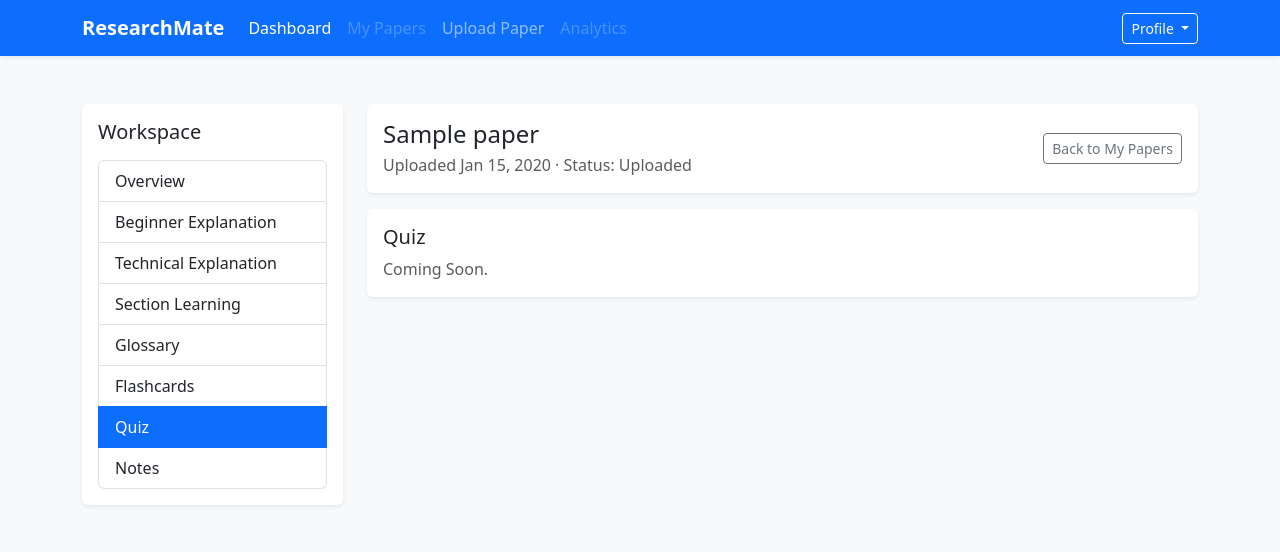
After one commit to Abir-Hossen/ResearchMate, a Django app: page /papers/1/quiz/ in a window 1280 px wide. The commit adds this page. Shown: the top 552 px of the page. Run offline with Django 5.2, Linux system fonts and the light colour scheme; a user stored in the database is signed in; tables that the repository leaves empty hold one stand-in row (values such as "Sample post").

Commit message:
WorkSpace structure added

```diff
--- /dev/null
+++ b/papers/services.py
@@ -0,0 +1,26 @@
+from django.shortcuts import get_object_or_404
+
+from .models import Paper
+
+
+def get_user_paper(user, paper_id):
+    return get_object_or_404(Paper, pk=paper_id, owner=user)
+
+
+def get_paper_metadata(paper):
+    return {
+        'paper': paper,
+        'title': paper.title,
+        'uploaded_at': paper.uploaded_at,
+        'status': paper.processing_status,
+        'file_name': paper.pdf_file.name.split('/')[-1],
+        'file_size': paper.pdf_file.size,
+    }
+
+
+def build_workspace_context(user, paper_id, active_tab):
+    paper = get_user_paper(user, paper_id)
+    return {
+        'paper': paper,
+        'active_tab': active_tab,
+    }
--- a/papers/urls.py
+++ b/papers/urls.py
@@ -1,9 +1,29 @@
 from django.urls import path
 
-from .views import delete_paper_view, my_papers_view, upload_paper_view
+from .views import (
+    delete_paper_view,
+    my_papers_view,
+    paper_beginner,
+    paper_flashcards,
+    paper_glossary,
+    paper_notes,
+    paper_overview,
+    paper_quiz,
+    paper_sections,
+    paper_technical,
+    upload_paper_view,
+)
 
 urlpatterns = [
     path('upload/', upload_paper_view, name='upload_paper'),
     path('my-papers/', my_papers_view, name='my_papers'),
     path('delete/<int:pk>/', delete_paper_view, name='delete_paper'),
+    path('<int:paper_id>/overview/', paper_overview, name='paper_overview'),
+    path('<int:paper_id>/beginner/', paper_beginner, name='paper_beginner'),
+    path('<int:paper_id>/technical/', paper_technical, name='paper_technical'),
+    path('<int:paper_id>/sections/', paper_sections, name='paper_sections'),
+    path('<int:paper_id>/glossary/', paper_glossary, name='paper_glossary'),
+    path('<int:paper_id>/flashcards/', paper_flashcards, name='paper_flashcards'),
+    path('<int:paper_id>/quiz/', paper_quiz, name='paper_quiz'),
+    path('<int:paper_id>/notes/', paper_notes, name='paper_notes'),
 ]
--- a/papers/views.py
+++ b/papers/views.py
@@ -4,6 +4,8 @@ from django.shortcuts import get_object_or_404, redirect, render
 
 from .forms import PaperUploadForm
 from .models import Paper
+from .services import build_workspace_context, get_paper_metadata, get_user_paper
+from .utils import format_file_size
 
 
 @login_required(login_url='login')
@@ -45,3 +47,54 @@ def delete_paper_view(request, pk):
         return redirect('my_papers')
 
     return render(request, 'papers/delete_confirm.html', {'paper': paper})
+
+
+@login_required(login_url='login')
+def paper_overview(request, paper_id):
+    paper = get_user_paper(request.user, paper_id)
+    metadata = get_paper_metadata(paper)
+    metadata.update(build_workspace_context(request.user, paper_id, 'overview'))
+    metadata['file_size_display'] = format_file_size(metadata['file_size'])
+    return render(request, 'papers/workspace/overview.html', metadata)
+
+
+@login_required(login_url='login')
+def paper_beginner(request, paper_id):
+    context = build_workspace_context(request.user, paper_id, 'beginner')
+    return render(request, 'papers/workspace/beginner.html', context)
+
+
+@login_required(login_url='login')
+def paper_technical(request, paper_id):
+    context = build_workspace_context(request.user, paper_id, 'technical')
+    return render(request, 'papers/workspace/technical.html', context)
+
+
+@login_required(login_url='login')
+def paper_sections(request, paper_id):
+    context = build_workspace_context(request.user, paper_id, 'sections')
+    return render(request, 'papers/workspace/sections.html', context)
+
+
+@login_required(login_url='login')
+def paper_glossary(request, paper_id):
+    context = build_workspace_context(request.user, paper_id, 'glossary')
+    return render(request, 'papers/workspace/glossary.html', context)
+
+
+@login_required(login_url='login')
+def paper_flashcards(request, paper_id):
+    context = build_workspace_context(request.user, paper_id, 'flashcards')
+    return render(request, 'papers/workspace/flashcards.html', context)
+
+
+@login_required(login_url='login')
+def paper_quiz(request, paper_id):
+    context = build_workspace_context(request.user, paper_id, 'quiz')
+    return render(request, 'papers/workspace/quiz.html', context)
+
+
+@login_required(login_url='login')
+def paper_notes(request, paper_id):
+    context = build_workspace_context(request.user, paper_id, 'notes')
+    return render(request, 'papers/workspace/notes.html', context)
--- a/templates/papers/library.html
+++ b/templates/papers/library.html
@@ -35,7 +35,7 @@
                         </div>
                     </div>
                     <div class="card-footer bg-white border-0 d-flex justify-content-between align-items-center">
-                        <a class="btn btn-outline-secondary btn-sm" href="{{ paper.pdf_file.url }}" target="_blank">View</a>
+                        <a class="btn btn-outline-primary btn-sm" href="{% url 'paper_overview' paper.pk %}">Open Workspace</a>
                         <a class="btn btn-outline-danger btn-sm" href="{% url 'delete_paper' paper.pk %}">Delete</a>
                     </div>
                 </div>
--- /dev/null
+++ b/templates/papers/workspace/base_workspace.html
@@ -0,0 +1,38 @@
+{% extends 'base.html' %}
+
+{% block content %}
+<div class="row g-4">
+    <div class="col-lg-3">
+        <div class="card border-0 shadow-sm">
+            <div class="card-body">
+                <h2 class="h5 mb-3">Workspace</h2>
+                <div class="list-group">
+                    <a class="list-group-item list-group-item-action {% if active_tab == 'overview' %}active{% endif %}" href="{% url 'paper_overview' paper.id %}">Overview</a>
+                    <a class="list-group-item list-group-item-action {% if active_tab == 'beginner' %}active{% endif %}" href="{% url 'paper_beginner' paper.id %}">Beginner Explanation</a>
+                    <a class="list-group-item list-group-item-action {% if active_tab == 'technical' %}active{% endif %}" href="{% url 'paper_technical' paper.id %}">Technical Explanation</a>
+                    <a class="list-group-item list-group-item-action {% if active_tab == 'sections' %}active{% endif %}" href="{% url 'paper_sections' paper.id %}">Section Learning</a>
+                    <a class="list-group-item list-group-item-action {% if active_tab == 'glossary' %}active{% endif %}" href="{% url 'paper_glossary' paper.id %}">Glossary</a>
+                    <a class="list-group-item list-group-item-action {% if active_tab == 'flashcards' %}active{% endif %}" href="{% url 'paper_flashcards' paper.id %}">Flashcards</a>
+                    <a class="list-group-item list-group-item-action {% if active_tab == 'quiz' %}active{% endif %}" href="{% url 'paper_quiz' paper.id %}">Quiz</a>
+                    <a class="list-group-item list-group-item-action {% if active_tab == 'notes' %}active{% endif %}" href="{% url 'paper_notes' paper.id %}">Notes</a>
+                </div>
+            </div>
+        </div>
+    </div>
+
+    <div class="col-lg-9">
+        <div class="card border-0 shadow-sm mb-3">
+            <div class="card-body">
+                <div class="d-flex flex-column flex-md-row justify-content-between align-items-md-center gap-2">
+                    <div>
+                        <h3 class="h4 mb-1">{{ paper.title }}</h3>
+                        <p class="text-muted mb-0">Uploaded {{ paper.uploaded_at|date:"M d, Y" }} · Status: {{ paper.processing_status }}</p>
+                    </div>
+                    <a class="btn btn-outline-secondary btn-sm" href="{% url 'my_papers' %}">Back to My Papers</a>
+                </div>
+            </div>
+        </div>
+        {% block workspace_content %}{% endblock %}
+    </div>
+</div>
+{% endblock %}
--- /dev/null
+++ b/templates/papers/workspace/quiz.html
@@ -0,0 +1,10 @@
+{% extends 'papers/workspace/base_workspace.html' %}
+
+{% block workspace_content %}
+<div class="card border-0 shadow-sm">
+    <div class="card-body">
+        <h4 class="h5">Quiz</h4>
+        <p class="text-muted mb-0">Coming Soon.</p>
+    </div>
+</div>
+{% endblock %}
```
Also changed, not shown: papers/tests.py (+20 -0 lines), papers/utils.py (added, +13 -0 lines), templates/papers/workspace/beginner.html (added, +10 -0 lines), templates/papers/workspace/flashcards.html (added, +10 -0 lines), templates/papers/workspace/glossary.html (added, +10 -0 lines), templates/papers/workspace/notes.html (added, +10 -0 lines), templates/papers/workspace/overview.html (added, +25 -0 lines), templates/papers/workspace/sections.html (added, +10 -0 lines), templates/papers/workspace/technical.html (added, +10 -0 lines).
